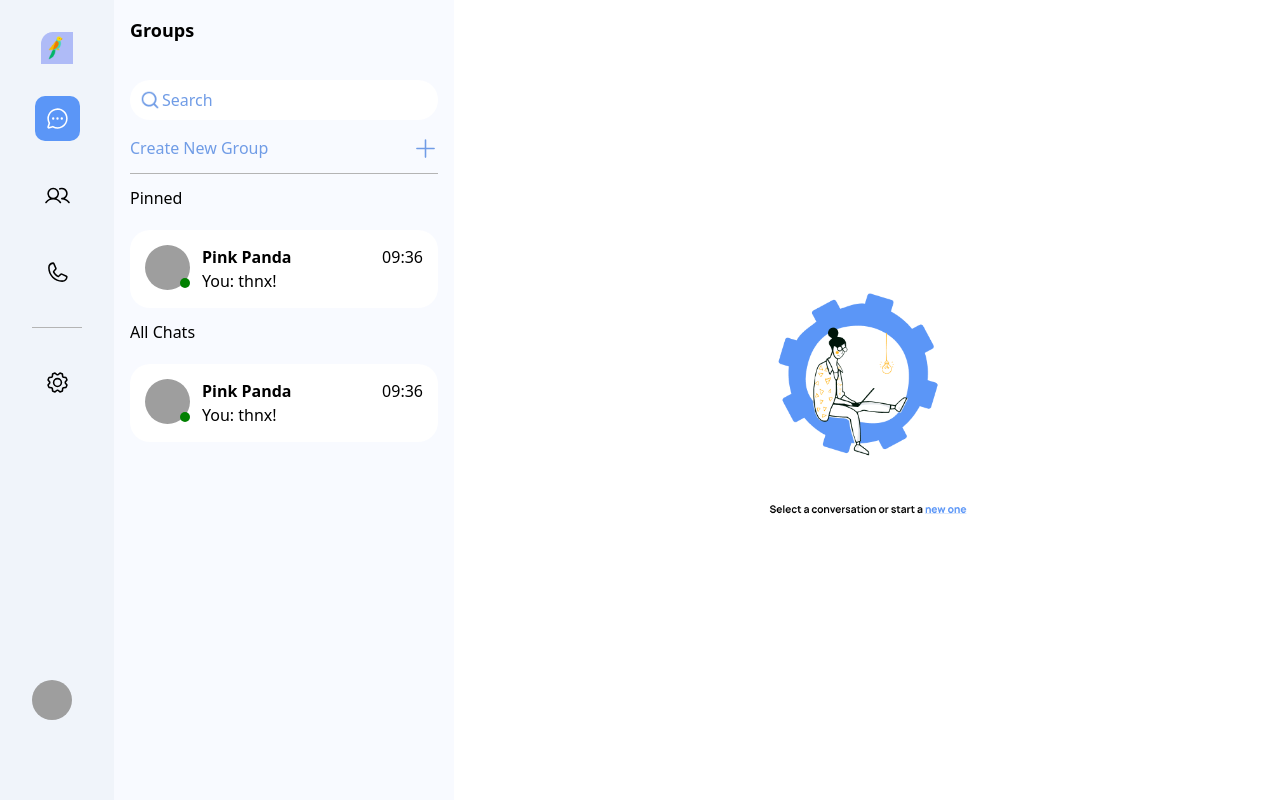
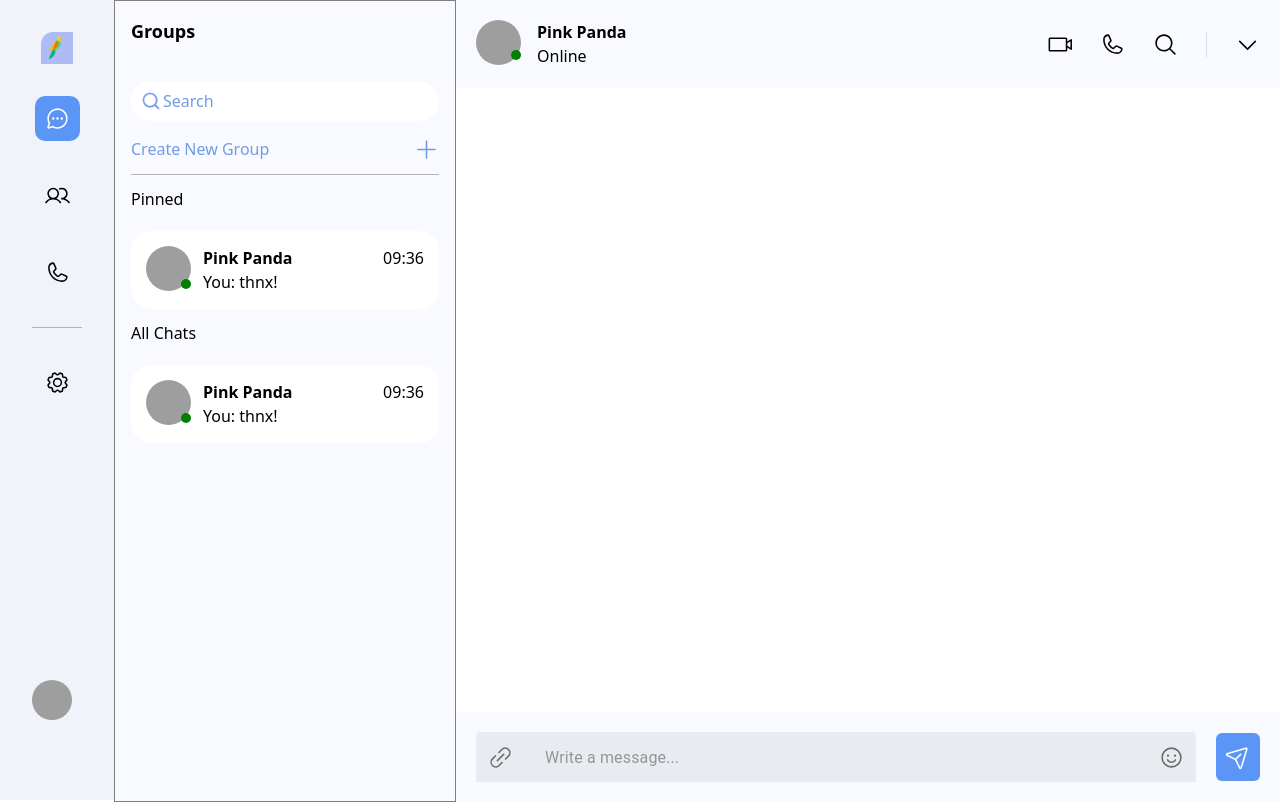
Before and after one commit to shashi9027/chat-app, a Next.js app: page /chat in a window 1280 px wide. Built offline with nearby package versions, Linux system fonts and the light colour scheme; grey boxes are pictures that could not be loaded.

Commit message:
chat screen ui

```diff
--- a/app/chat/page.tsx
+++ b/app/chat/page.tsx
@@ -11,7 +11,9 @@ export default function Chat(){
                 {/* <Profile/> */}
                 {/* <ChatTabs/> */}
                 {/* <CallLog/> */}
+                <div style={{border: "1px solid grey"}}>
                 <Groups/>
+                </div>
                 <ChatScreen/>
 
             </div>
--- a/app/layout.tsx
+++ b/app/layout.tsx
@@ -1,5 +1,6 @@
 import './styles/globals.scss'
 import   './styles/cards.scss'
+import   './styles/sections.scss'
 
 export default function RootLayout({
   children,
--- a/app/styles/cards.scss
+++ b/app/styles/cards.scss
@@ -4,13 +4,5 @@
       border-radius: 20px;
       background-color: white;
    }
-   .green-dot{
-      width:10px;
-      height: 10px;
-      border-radius: 50%;
-      background-color: green;
-      position: absolute;
-      bottom: 5px;
-      right:0px
-   }
+
 }
--- a/app/styles/globals.scss
+++ b/app/styles/globals.scss
@@ -58,3 +58,12 @@ input::placeholder{
     align-items: center;
     border-radius: 10px;
 }
+.green-dot{
+    width:10px;
+    height: 10px;
+    border-radius: 50%;
+    background-color: green;
+    position: absolute;
+    bottom: 5px;
+    right:0px
+ }
--- /dev/null
+++ b/app/styles/sections.scss
@@ -0,0 +1,8 @@
+[data-component = "chat-section"]{
+    .chat-section-header{
+        background-color: theme("colors.lightBlue100");
+        min-height:80px;
+        width: 100%;
+        padding:20px;
+    }
+}
--- a/components/chat-screen.tsx
+++ b/components/chat-screen.tsx
@@ -1,9 +1,78 @@
-import Image from "next/image"
+"use client"
+import User from "./cards/avatar"
+import { VideoCamera } from "@phosphor-icons/react/dist/ssr/VideoCamera"
+import { Phone } from "@phosphor-icons/react/dist/ssr/Phone"
+import { MagnifyingGlass } from "@phosphor-icons/react/dist/ssr/MagnifyingGlass"
+import { Divider, TextField , InputAdornment, Box, IconButton, Stack} from "@mui/material"
+import { styled } from '@mui/system';
+import { CaretDown } from "@phosphor-icons/react/dist/ssr/CaretDown"
+import { LinkSimple } from "@phosphor-icons/react/dist/ssr/LinkSimple"
+import { Smiley } from "@phosphor-icons/react/dist/ssr/Smiley"
+import { PaperPlaneTilt } from "@phosphor-icons/react/dist/ssr/PaperPlaneTilt"
 
-export default function ChatScreen(){
-    return(
-        <div className="w-full h-lvh flex justify-center items-center">
-            <Image width={200} height={200}  src="/chat-first-screen.png" alt="chat-screen"/>
+
+
+const StyledInput = styled(TextField)(({ theme }) => (
+    {
+        "& .MuiInputBase-input": {
+            paddingTop: "5px",
+            paddingBottom: "5px",
+            maxHeight: "48px"
+        }
+    }
+))
+
+export default function ChatScreen() {
+    return (
+        <div className="relative" data-component="chat-section" style={{ width: "100%" }}>
+            <div className="chat-section-header flex justify-between items-center">
+                <div className="flex gap-4">
+                    <div>
+                        <div className="relative">
+                            <User width={45} height={45} />
+                            <div className="green-dot" />
+                        </div>
+                    </div>
+                    <div>
+                        <div className="font-bold ">Pink Panda</div>
+                        <div>Online</div>
+                    </div>
+                </div>
+                <div className="flex gap-7">
+                    <VideoCamera size={25} />
+                    <Phone size={25} />
+                    <MagnifyingGlass size={25} />
+                    <Divider orientation="vertical" flexItem />
+                    <CaretDown size={25} />
+                </div>
+            </div>
+            <div className="chat-section-header absolute bottom-0  flex justify-between items-center gap-5">
+                <StyledInput fullWidth placeholder="Write a message..." variant="filled" InputProps={{
+                    disableUnderline: true,
+                    startAdornment:
+                    <InputAdornment position="center">
+                     <LinkSimple size={25}/>
+                    </InputAdornment>,
+                    endAdornment:
+                    <InputAdornment position="center">
+                     <Smiley size={25}/>
+                    </InputAdornment>
+
+                }} />
+                <Box sx={{height:48, width:48, background:"#5b96f7", borderRadius: 1.5}}>
+                    <Stack sx={{width: "100%", height: "100%"}} alignItems="center" justifyContent="center">
+                    <IconButton>
+                        <PaperPlaneTilt color="white" size={25}/>
+                    </IconButton>
+                    </Stack>
+                </Box>
+            </div>
         </div>
+        // <div data-component = "chat-section" className="w-full h-lvh flex justify-center items-center">
+        //     <div className="chat-section-header">
+
+        //     </div>
+        //     <Image width={200} height={200}  src="/chat-first-screen.png" alt="chat-screen"/>
+        // </div>
     )
 }
--- a/components/sidebar-tabs/call-log.tsx
+++ b/components/sidebar-tabs/call-log.tsx
@@ -1,5 +1,5 @@
 import Image from "next/image"
-import SearchInput from "../search-input"
+import SearchInput from "../cards/search-input"
 import UserChatCard from "../cards/user-chat-card"
 import { Phone } from "@phosphor-icons/react/dist/ssr/Phone"
 import UserLogCard from "../cards/user-call-log-card"
--- a/components/sidebar-tabs/chat.tsx
+++ b/components/sidebar-tabs/chat.tsx
@@ -1,5 +1,5 @@
 import Image from "next/image"
-import SearchInput from "../search-input"
+import SearchInput from "../cards/search-input"
 import UserChatCard from "../cards/user-chat-card"
 
 export default function ChatTabs(){
--- a/components/sidebar-tabs/groups.tsx
+++ b/components/sidebar-tabs/groups.tsx
@@ -1,5 +1,5 @@
 import Image from "next/image"
-import SearchInput from "../search-input"
+import SearchInput from "../cards/search-input"
 import UserChatCard from "../cards/user-chat-card"
 import { Plus } from "@phosphor-icons/react/dist/ssr/Plus"
 
```
Also changed, not shown: components/cards/search-input.tsx (renamed from components/search-input.tsx).
